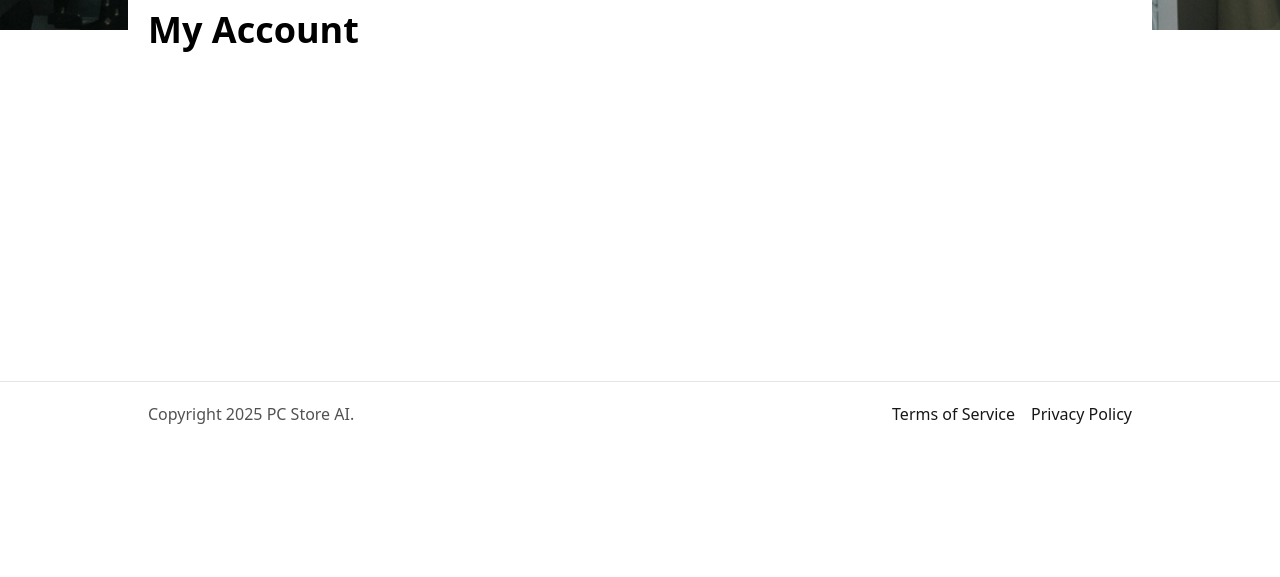
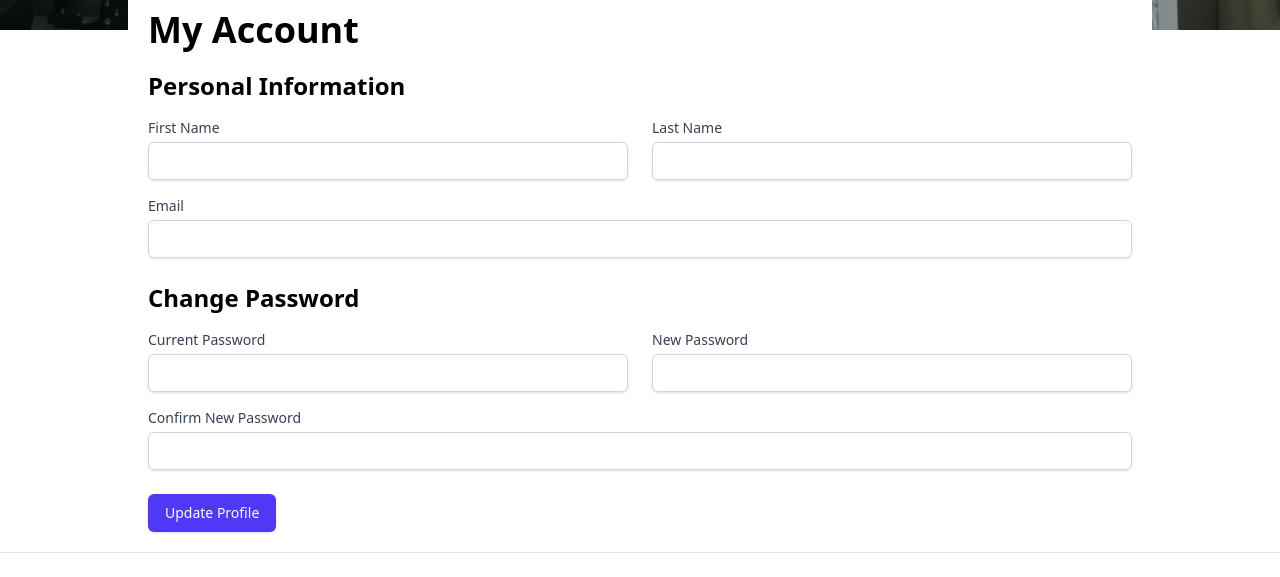
Before and after one commit to jklis2/AI_W_Biznesie, a Next.js app in the folder pc-store-ai/: page /my-account in a window 1280 px wide. Shown: the part 354-931 px from the top of the page. Before the commit the page ends 800 px from the top, so only its background shows below. Built offline with nearby package versions, Linux system fonts and the light colour scheme; no server answers.

Commit message:
feat: Implement user profile update functionality with password change support

```diff
--- a/pc-store-ai/src/app/api/auth/me/route.ts
+++ b/pc-store-ai/src/app/api/auth/me/route.ts
@@ -1,17 +1,34 @@
 import { NextRequest, NextResponse } from 'next/server';
+import bcrypt from 'bcryptjs';
 import { connectToDatabase } from '@/lib/db';
 import { User } from '@/models/user';
 import { authenticateUser } from '@/middleware/authMiddleware';
 
+interface UpdateUserData {
+  firstName?: string;
+  lastName?: string;
+  email?: string;
+  addresses?: Array<{
+    street: string;
+    houseNumber: string;
+    city: string;
+    postalCode: string;
+    country: string;
+  }>;
+  password?: {
+    currentPassword: string;
+    newPassword: string;
+  };
+}
+
+// Get user data
 export async function GET(req: NextRequest) {
   try {
     const auth = await authenticateUser(req);
     if (auth instanceof NextResponse) return auth;
 
     await connectToDatabase();
-    const user = await User.findById(auth.userId)
-      .select('-password')
-      .select('firstName lastName email role addresses');
+    const user = await User.findById(auth.userId).select('-password').select('firstName lastName email role addresses');
 
     if (!user) {
       return NextResponse.json({ error: 'User not found' }, { status: 404 });
@@ -19,10 +36,59 @@ export async function GET(req: NextRequest) {
 
     return NextResponse.json({
       success: true,
-      user: user.toJSON()
+      user: user.toJSON(),
     });
   } catch (error) {
     console.error('Auth verification error:', error);
     return NextResponse.json({ error: 'Invalid token' }, { status: 401 });
   }
 }
+
+// Update user data
+export async function PATCH(req: NextRequest) {
+  try {
+    const auth = await authenticateUser(req);
+    if (auth instanceof NextResponse) return auth;
+
+    await connectToDatabase();
+    const updateData: UpdateUserData = await req.json();
+
+    const user = await User.findById(auth.userId);
+    if (!user) {
+      return NextResponse.json({ error: 'User not found' }, { status: 404 });
+    }
+
+    const updates: UpdateUserData = {};
+    if (updateData.firstName) updates.firstName = updateData.firstName;
+    if (updateData.lastName) updates.lastName = updateData.lastName;
+    if (updateData.email) updates.email = updateData.email;
+    if (updateData.addresses) updates.addresses = updateData.addresses;
+    if (updateData.password) {
+      const isMatch = await bcrypt.compare(updateData.password.currentPassword, user.password);
+      if (!isMatch) {
+        return NextResponse.json({ error: 'Current password is incorrect' }, { status: 400 });
+      }
+      updates.password = await bcrypt.hash(updateData.password.newPassword, 10);
+    }
+
+    const updatedUser = await User.findByIdAndUpdate(auth.userId, { $set: updates }, { new: true, runValidators: true }).select('-password');
+
+    if (!updatedUser) {
+      return NextResponse.json({ error: 'Failed to update user' }, { status: 400 });
+    }
+
+    return NextResponse.json(
+      {
+        message: 'User updated successfully',
+        user: updatedUser,
+      },
+      { status: 200 },
+    );
+  } catch (error) {
+    console.error('Update user error:', error);
+    if (error instanceof Error) {
+      return NextResponse.json({ error: error.message }, { status: 400 });
+    }
+    return NextResponse.json({ error: 'Server error' }, { status: 500 });
+  }
+}
--- a/pc-store-ai/src/app/my-account/page.tsx
+++ b/pc-store-ai/src/app/my-account/page.tsx
@@ -1,11 +1,153 @@
-import PageHeader from "@/components/ui/PageHeader";
+'use client';
+
+import { useState, useEffect } from 'react';
+import PageHeader from '@/components/ui/PageHeader';
 
 export default function MyAccount() {
+  const [firstName, setFirstName] = useState('');
+  const [lastName, setLastName] = useState('');
+  const [email, setEmail] = useState('');
+  const [currentPassword, setCurrentPassword] = useState('');
+  const [newPassword, setNewPassword] = useState('');
+  const [confirmPassword, setConfirmPassword] = useState('');
+  const [message, setMessage] = useState('');
+  const [messageType, setMessageType] = useState<'success' | 'error'>('success');
+
+  useEffect(() => {
+    const fetchUserData = async () => {
+      const response = await fetch('/api/auth/me', {
+        method: 'GET',
+        headers: {
+          'Content-Type': 'application/json',
+        },
+      });
+
+      const data = await response.json();
+      if (response.ok) {
+        setFirstName(data.user.firstName);
+        setLastName(data.user.lastName);
+        setEmail(data.user.email);
+      } else {
+        setMessage(data.error);
+        setMessageType('error');
+      }
+    };
+
+    fetchUserData();
+  }, []);
+
+  const handleUpdate = async (e: React.FormEvent) => {
+    e.preventDefault();
+    if (newPassword !== confirmPassword) {
+      setMessage('New passwords do not match');
+      setMessageType('error');
+      return;
+    }
+
+    const response = await fetch('/api/auth/me', {
+      method: 'PATCH',
+      headers: {
+        'Content-Type': 'application/json',
+      },
+      body: JSON.stringify({
+        firstName,
+        lastName,
+        email,
+        password: currentPassword ? { currentPassword, newPassword } : undefined,
+      }),
+    });
+
+    const data = await response.json();
+    if (response.ok) {
+      setMessage('Profile updated successfully');
+      setMessageType('success');
+    } else {
+      setMessage(data.error);
+      setMessageType('error');
+    }
+  };
+
   return (
     <PageHeader backgroundImage="/headerBackgrounds/home.jpg" title="My Account">
       <div className="py-5 px-5 w-full">
-        <h2 className="text-4xl font-bold">My Account</h2>
+        <h2 className="text-4xl font-bold mb-5">My Account</h2>
+        {message && <div className={`mb-4 p-4 rounded-md ${messageType === 'success' ? 'bg-green-100 text-green-700' : 'bg-red-100 text-red-700'}`}>{message}</div>}
+        <form onSubmit={handleUpdate} className="space-y-6">
+          <div>
+            <h3 className="text-2xl font-semibold mb-4">Personal Information</h3>
+            <div className="flex flex-wrap -mx-3 mb-4">
+              <div className="w-full md:w-1/2 px-3 mb-4 md:mb-0">
+                <label className="block text-sm font-medium text-gray-700">First Name</label>
+                <input
+                  type="text"
+                  value={firstName}
+                  onChange={e => setFirstName(e.target.value)}
+                  className="mt-1 block w-full px-3 py-2 border border-gray-300 rounded-md shadow-sm focus:outline-none focus:ring-indigo-500 focus:border-indigo-500 sm:text-sm"
+                />
+              </div>
+              <div className="w-full md:w-1/2 px-3">
+                <label className="block text-sm font-medium text-gray-700">Last Name</label>
+                <input
+                  type="text"
+                  value={lastName}
+                  onChange={e => setLastName(e.target.value)}
+                  className="mt-1 block w-full px-3 py-2 border border-gray-300 rounded-md shadow-sm focus:outline-none focus:ring-indigo-500 focus:border-indigo-500 sm:text-sm"
+                />
+              </div>
+            </div>
+            <div className="flex flex-wrap -mx-3 mb-4">
+              <div className="w-full px-3">
+                <label className="block text-sm font-medium text-gray-700">Email</label>
+                <input
+                  type="email"
+                  value={email}
+                  onChange={e => setEmail(e.target.value)}
+                  className="mt-1 block w-full px-3 py-2 border border-gray-300 rounded-md shadow-sm focus:outline-none focus:ring-indigo-500 focus:border-indigo-500 sm:text-sm"
+                />
+              </div>
+            </div>
+          </div>
+          <div>
+            <h3 className="text-2xl font-semibold mb-4">Change Password</h3>
+            <div className="flex flex-wrap -mx-3 mb-4">
+              <div className="w-full md:w-1/2 px-3 mb-4 md:mb-0">
+                <label className="block text-sm font-medium text-gray-700">Current Password</label>
+                <input
+                  type="password"
+                  value={currentPassword}
+                  onChange={e => setCurrentPassword(e.target.value)}
+                  className="mt-1 block w-full px-3 py-2 border border-gray-300 rounded-md shadow-sm focus:outline-none focus:ring-indigo-500 focus:border-indigo-500 sm:text-sm"
+                />
+              </div>
+              <div className="w-full md:w-1/2 px-3">
+                <label className="block text-sm font-medium text-gray-700">New Password</label>
+                <input
+                  type="password"
+                  value={newPassword}
+                  onChange={e => setNewPassword(e.target.value)}
+                  className="mt-1 block w-full px-3 py-2 border border-gray-300 rounded-md shadow-sm focus:outline-none focus:ring-indigo-500 focus:border-indigo-500 sm:text-sm"
+                />
+              </div>
+            </div>
+            <div className="flex flex-wrap -mx-3 mb-4">
+              <div className="w-full px-3">
+                <label className="block text-sm font-medium text-gray-700">Confirm New Password</label>
+                <input
+                  type="password"
+                  value={confirmPassword}
+                  onChange={e => setConfirmPassword(e.target.value)}
+                  className="mt-1 block w-full px-3 py-2 border border-gray-300 rounded-md shadow-sm focus:outline-none focus:ring-indigo-500 focus:border-indigo-500 sm:text-sm"
+                />
+              </div>
+            </div>
+          </div>
+          <button
+            type="submit"
+            className="inline-flex justify-center py-2 px-4 border border-transparent shadow-sm text-sm font-medium rounded-md text-white bg-indigo-600 hover:bg-indigo-700 focus:outline-none focus:ring-2 focus:ring-offset-2 focus:ring-indigo-500">
+            Update Profile
+          </button>
+        </form>
       </div>
     </PageHeader>
-  )
+  );
 }
```
